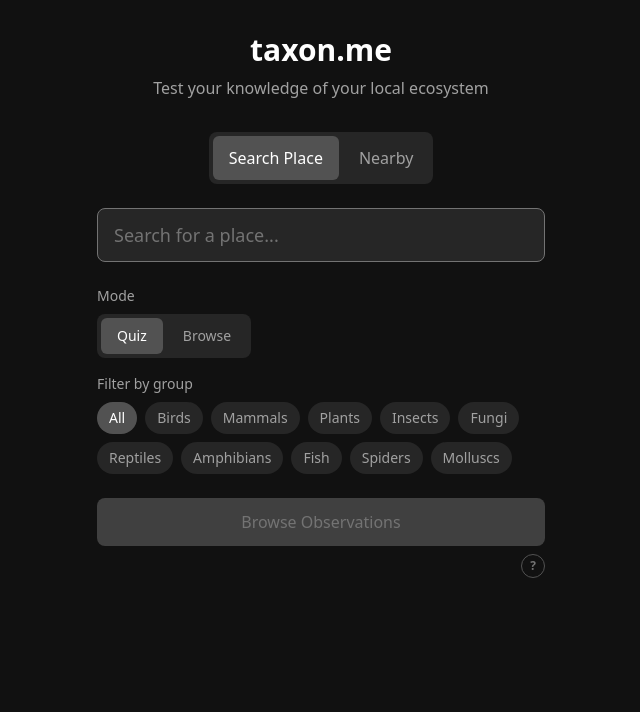
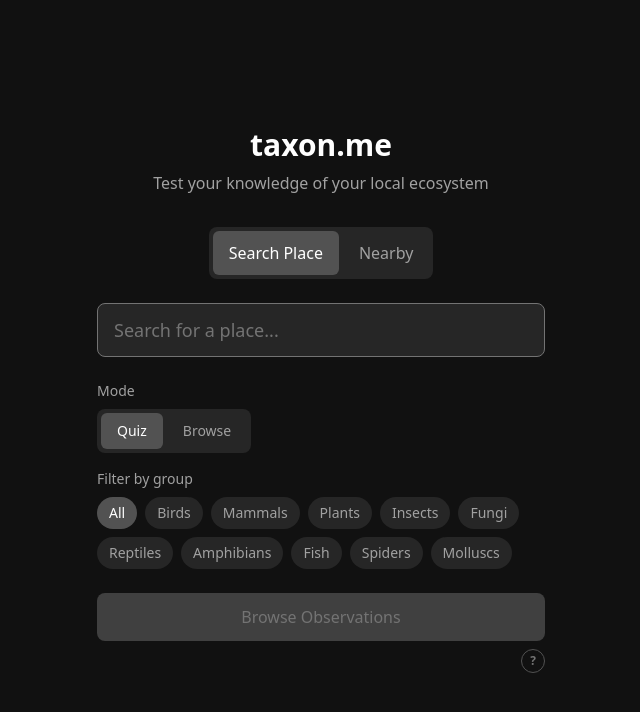
Before and after one commit to naiello/taxon.me, a React (Vite) app: page / in a window 1280 px wide. Shown: the top 712 px of the page, without its empty margins (319-959 px from the left). Built offline with nearby package versions, Linux system fonts and the light colour scheme.

Commit message:
chore: re-center location picker on desktop

```diff
--- a/src/components/LocationPicker.tsx
+++ b/src/components/LocationPicker.tsx
@@ -114,7 +114,7 @@
     };
 
     return (
-        <div className="flex flex-col items-center w-full h-full overflow-y-auto px-5 py-8">
+        <div className="flex flex-col items-center w-full h-full overflow-y-auto px-5 py-8 md:justify-center">
             <h1 className="text-3xl font-bold mb-2">taxon.me</h1>
             <p className="text-neutral-400 mb-8 text-center">Test your knowledge of your local ecosystem</p>
 
```
